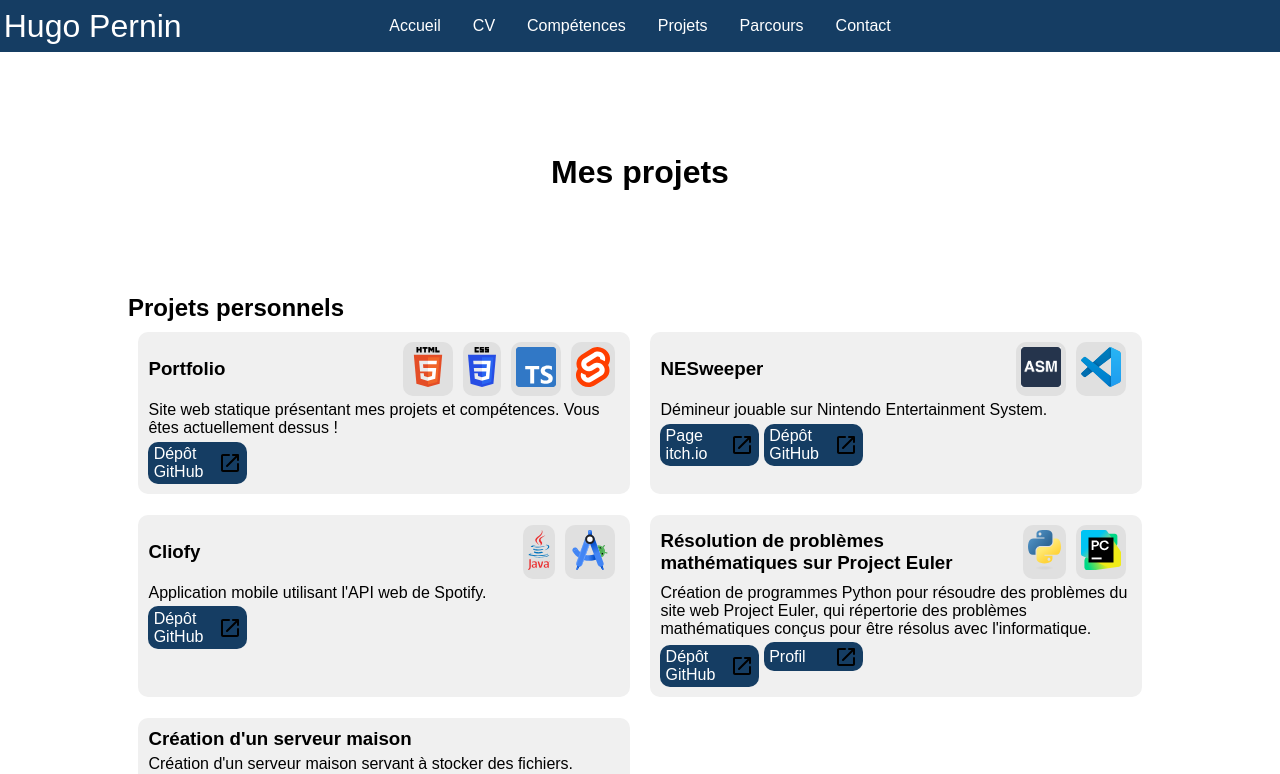
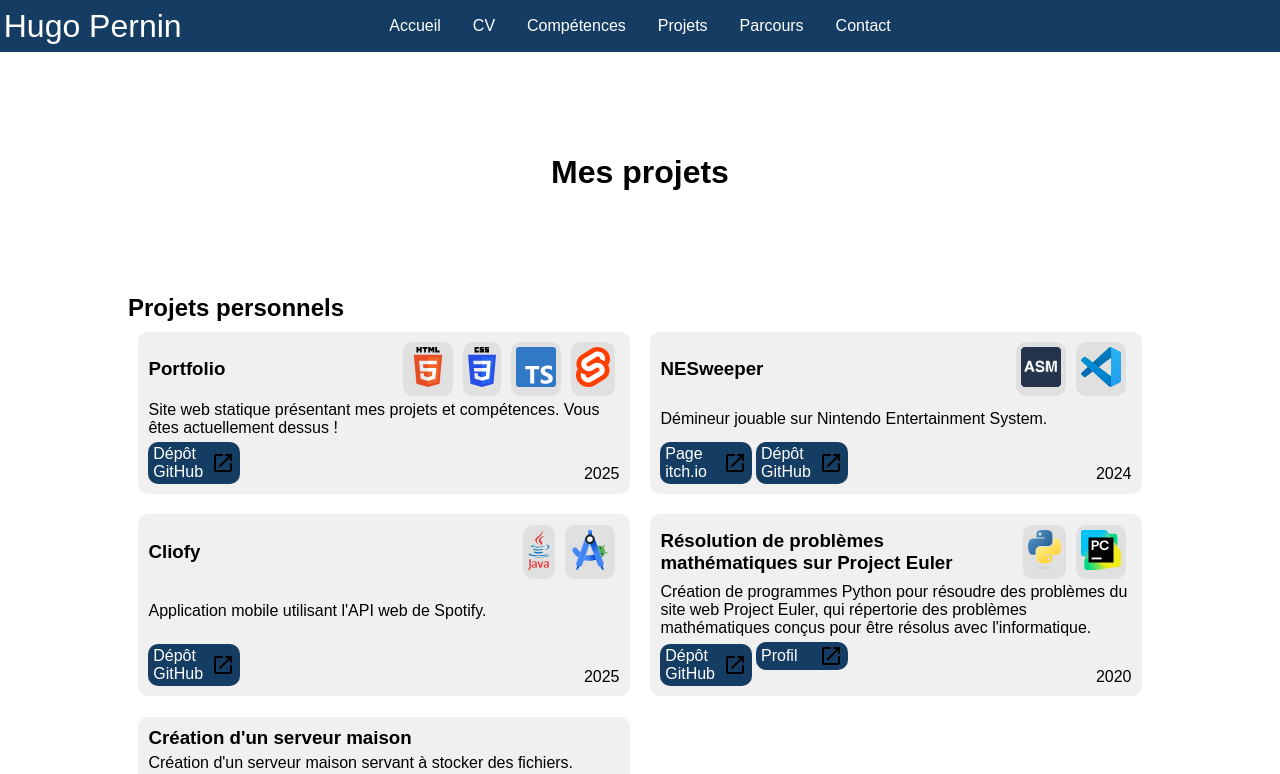
Before and after one commit to Hugo-Pernin/portfolio, a SvelteKit app: page /projects in a window 1280 px wide. Shown: the top 774 px of the page. Built offline with nearby package versions, Linux system fonts and the light colour scheme.

Commit message:
Add year of beginning of projects in front end

```diff
--- a/src/routes/projects/+page.svelte
+++ b/src/routes/projects/+page.svelte
@@ -34,6 +34,7 @@
 						</div>
 					</div>
 					<p>{project.description}</p>
+					<div class="links-and-year">
 						<div class="links">
 							{#each project.links as link (link)}
 								<div class="link-card">
@@ -43,6 +44,10 @@
 									</a>
 								</div>
 							{/each}
+						</div>
+						<div class="year">
+							<p>{project.year}</p>
+						</div>
 					</div>
 				</div>
 			{/each}
@@ -66,6 +71,9 @@
 		margin: 1%;
 		background-color: #f0f0f0;
 		width: 46%;
+		display: flex;
+		flex-direction: column;
+		justify-content: space-between;
 	}
 
 	.name-and-technologies {
@@ -95,6 +103,20 @@
 	.project-card p {
 		margin: 1% 0;
 		white-space: pre-line;
+	}
+
+	.links-and-year {
+		display: flex;
+	}
+
+	.links {
+		flex: 1;
+	}
+
+	.year {
+		flex: 0;
+		display: flex;
+		align-items: end;
 	}
 
 	.link-card {
```
Lines whose indentation alone changed are shown as unchanged.
